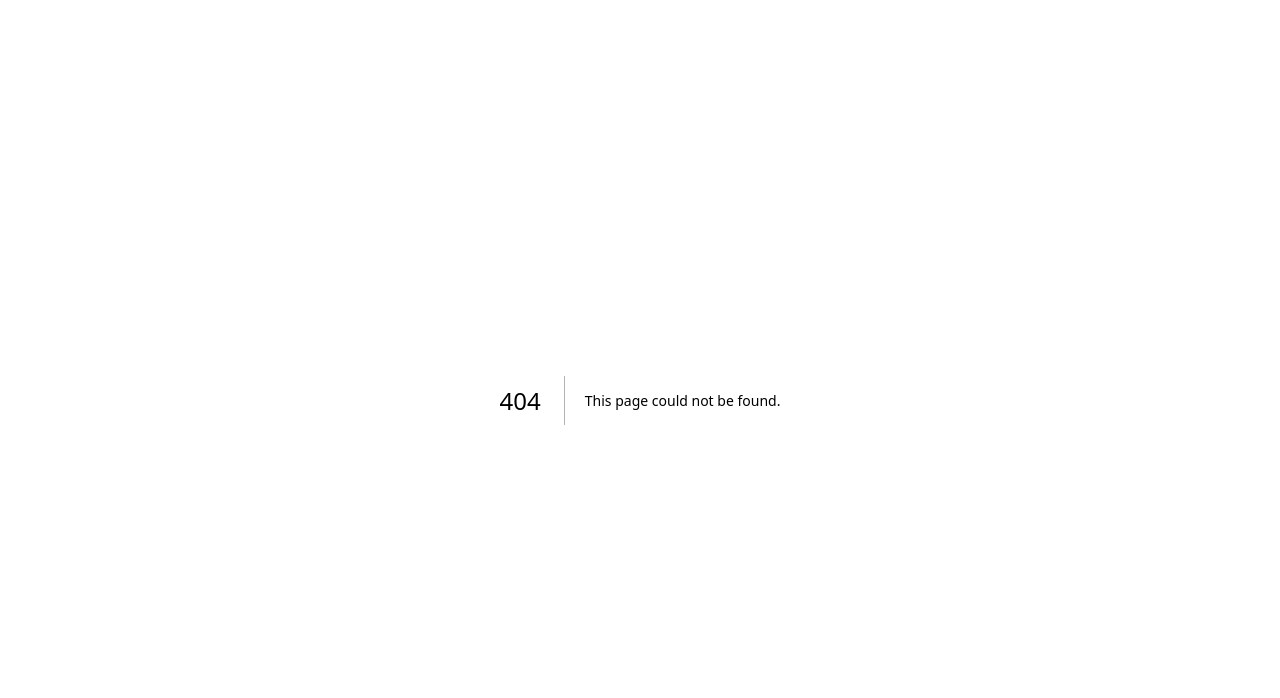
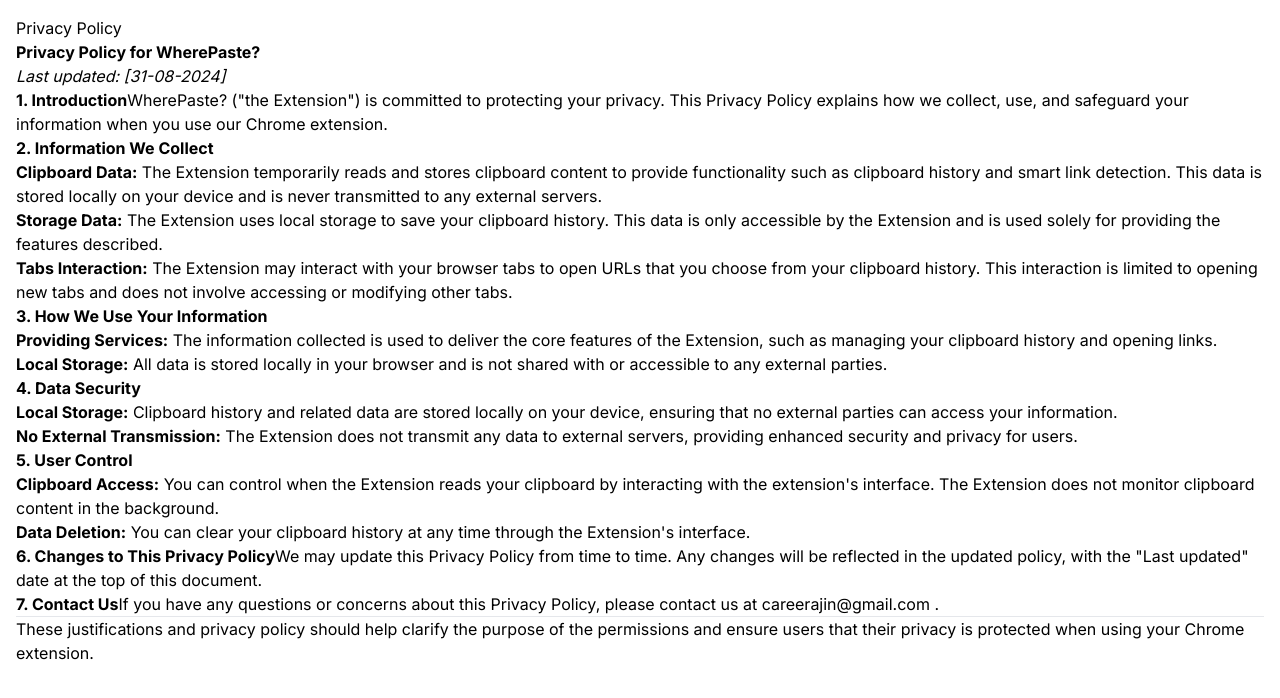
Before and after one commit to aajinn/0Ared, a Next.js app: page /projects/where-paste/privacy-policy in a window 1280 px wide. Before the commit this address had no page. Shown: the top 698 px of the page. Built offline with nearby package versions, Linux system fonts and the light colour scheme.

Commit message:
added privacy policy for "wherePaste?"

```diff
--- /dev/null
+++ b/app/projects/where-paste/privacy-policy/page.tsx
@@ -0,0 +1,102 @@
+export default function PrivacyPolicy() {
+  return (
+    <div className="p-4">
+      <h1 id="privacy-policy">Privacy Policy</h1>
+      <p>
+        <strong>Privacy Policy for WherePaste?</strong>
+      </p>
+      <p>
+        <em>Last updated: [31-08-2024]</em>
+      </p>
+      <p>
+        <strong>1. Introduction</strong>
+        WherePaste? (&quot;the Extension&quot;) is committed to protecting your
+        privacy. This Privacy Policy explains how we collect, use, and safeguard
+        your information when you use our Chrome extension.
+      </p>
+      <p>
+        <strong>2. Information We Collect</strong>
+      </p>
+      <ul>
+        <li>
+          <strong>Clipboard Data:</strong> The Extension temporarily reads and
+          stores clipboard content to provide functionality such as clipboard
+          history and smart link detection. This data is stored locally on your
+          device and is never transmitted to any external servers.
+        </li>
+        <li>
+          <strong>Storage Data:</strong> The Extension uses local storage to
+          save your clipboard history. This data is only accessible by the
+          Extension and is used solely for providing the features described.
+        </li>
+        <li>
+          <strong>Tabs Interaction:</strong> The Extension may interact with
+          your browser tabs to open URLs that you choose from your clipboard
+          history. This interaction is limited to opening new tabs and does not
+          involve accessing or modifying other tabs.
+        </li>
+      </ul>
+      <p>
+        <strong>3. How We Use Your Information</strong>
+      </p>
+      <ul>
+        <li>
+          <strong>Providing Services:</strong> The information collected is used
+          to deliver the core features of the Extension, such as managing your
+          clipboard history and opening links.
+        </li>
+        <li>
+          <strong>Local Storage:</strong> All data is stored locally in your
+          browser and is not shared with or accessible to any external parties.
+        </li>
+      </ul>
+      <p>
+        <strong>4. Data Security</strong>
+      </p>
+      <ul>
+        <li>
+          <strong>Local Storage:</strong> Clipboard history and related data are
+          stored locally on your device, ensuring that no external parties can
+          access your information.
+        </li>
+        <li>
+          <strong>No External Transmission:</strong> The Extension does not
+          transmit any data to external servers, providing enhanced security and
+          privacy for users.
+        </li>
+      </ul>
+      <p>
+        <strong>5. User Control</strong>
+      </p>
+      <ul>
+        <li>
+          <strong>Clipboard Access:</strong> You can control when the Extension
+          reads your clipboard by interacting with the extension&#39;s
+          interface. The Extension does not monitor clipboard content in the
+          background.
+        </li>
+        <li>
+          <strong>Data Deletion:</strong> You can clear your clipboard history
+          at any time through the Extension&#39;s interface.
+        </li>
+      </ul>
+      <p>
+        <strong>6. Changes to This Privacy Policy</strong>
+        We may update this Privacy Policy from time to time. Any changes will be
+        reflected in the updated policy, with the &quot;Last updated&quot; date
+        at the top of this document.
+      </p>
+      <p>
+        <strong>7. Contact Us</strong>
+        If you have any questions or concerns about this Privacy Policy, please
+        contact us at careerajin@gmail.com .
+      </p>
+      <hr />
+      <p>
+        These justifications and privacy policy should help clarify the purpose
+        of the permissions and ensure users that their privacy is protected when
+        using your Chrome extension.
+      </p>
+    </div>
+  );
+}
```
